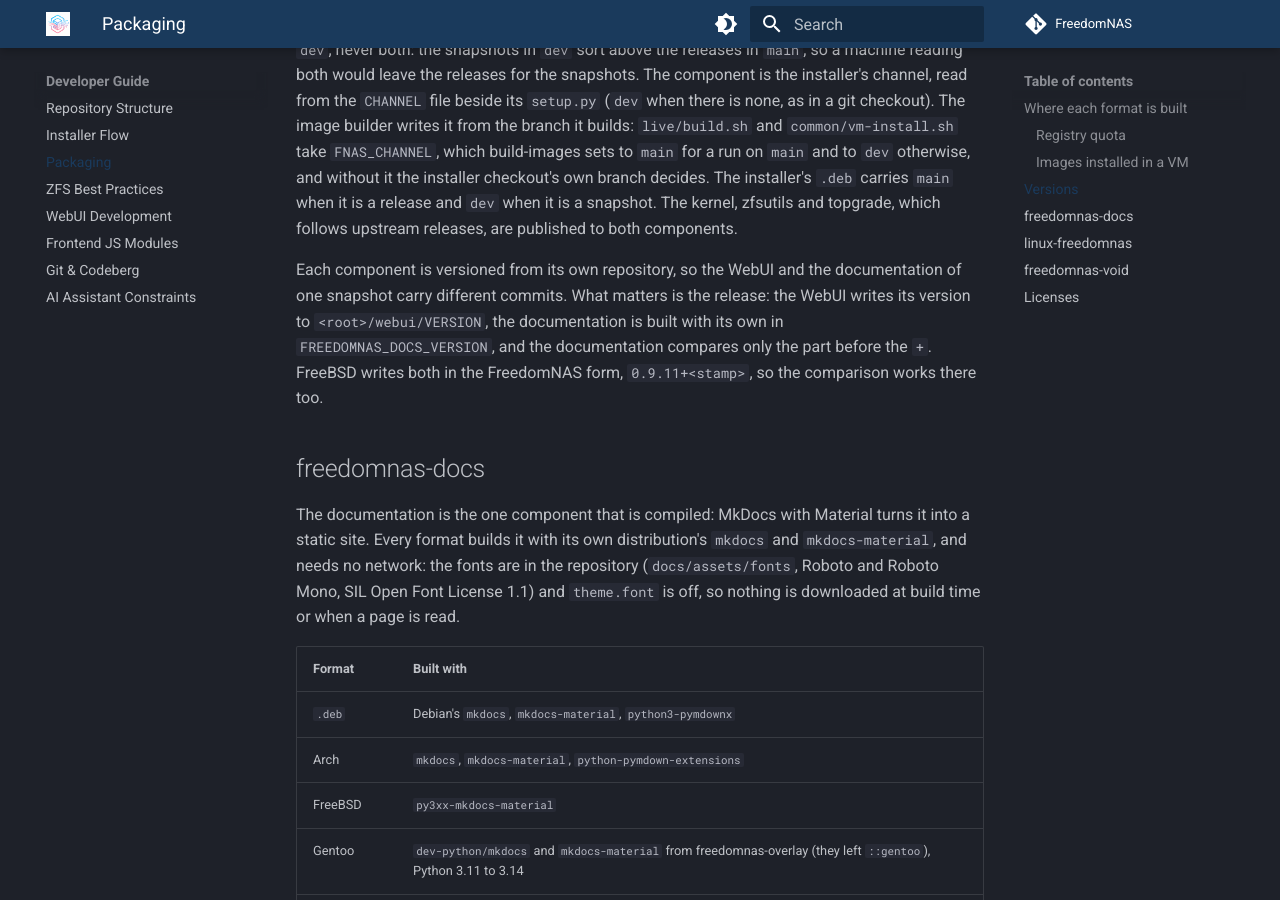
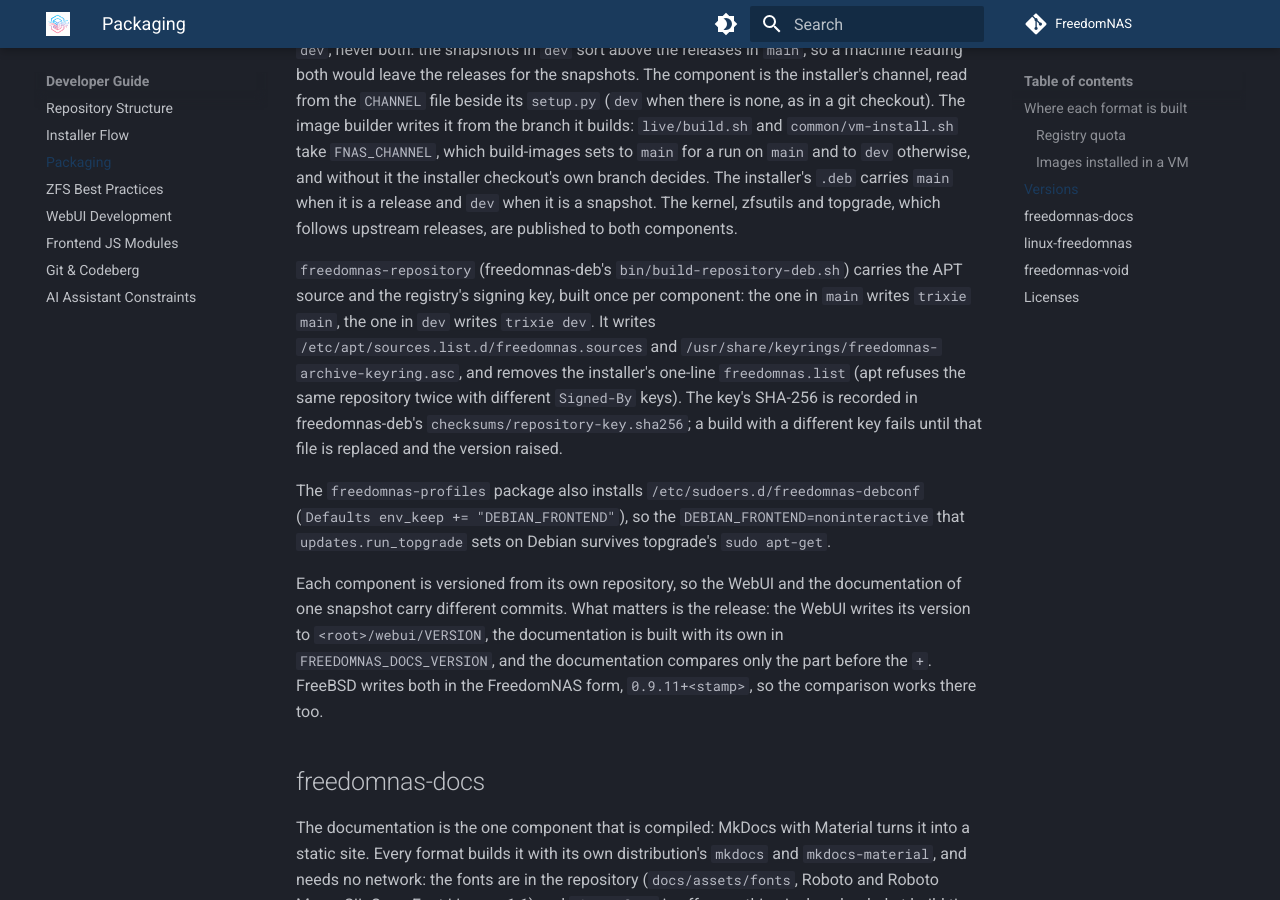
Before and after one commit to FreedomNAS/freedomnas-docs, an MkDocs documentation site: the page built from docs/developer/packaging.md, in a window 1280 px wide and 900 px high, scrolled down 3434 px. Built offline with MkDocs 1.6.1 and Material for MkDocs 9.7.7, drawn with Linux system fonts in a browser that asks for light colours.

Commit message:
Document freedomnas-repository and the debconf sudoers drop-in

```diff
--- a/docs/developer/packaging.md
+++ b/docs/developer/packaging.md
@@ -121,6 +121,21 @@ without it the installer checkout's own branch decides. The installer's
 The kernel, zfsutils and topgrade, which follows upstream releases, are
 published to both components.
 
+`freedomnas-repository` (freedomnas-deb's `bin/build-repository-deb.sh`)
+carries the APT source and the registry's signing key, built once per
+component: the one in `main` writes `trixie main`, the one in `dev` writes
+`trixie dev`. It writes `/etc/apt/sources.list.d/freedomnas.sources` and
+`/usr/share/keyrings/freedomnas-archive-keyring.asc`, and removes the
+installer's one-line `freedomnas.list` (apt refuses the same repository
+twice with different `Signed-By` keys). The key's SHA-256 is recorded in
+freedomnas-deb's `checksums/repository-key.sha256`; a build with a
+different key fails until that file is replaced and the version raised.
+
+The `freedomnas-profiles` package also installs
+`/etc/sudoers.d/freedomnas-debconf` (`Defaults env_keep += "DEBIAN_FRONTEND"`),
+so the `DEBIAN_FRONTEND=noninteractive` that `updates.run_topgrade` sets on
+Debian survives topgrade's `sudo apt-get`.
+
 Each component is versioned from its own repository, so the WebUI and the
 documentation of one snapshot carry different commits. What matters is the
 release: the WebUI writes its version to `<root>/webui/VERSION`, the
```
Also changed, not shown: docs/api/updates.md (+3 -2 lines), docs/getting-started/installation.md (+17 -0 lines).
